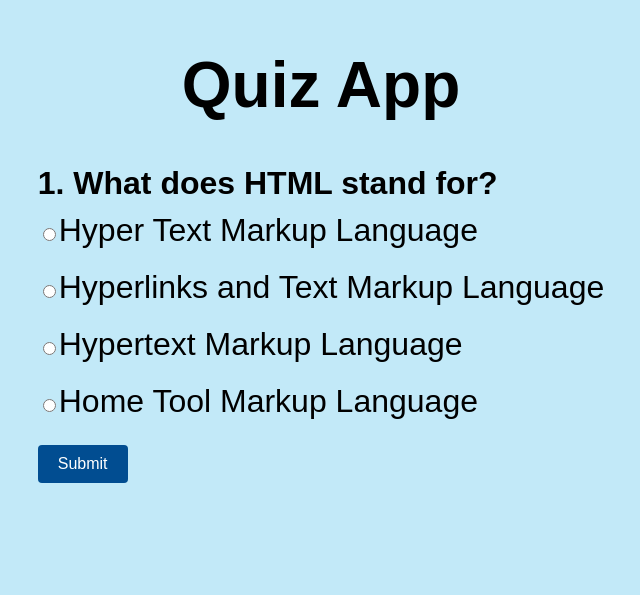
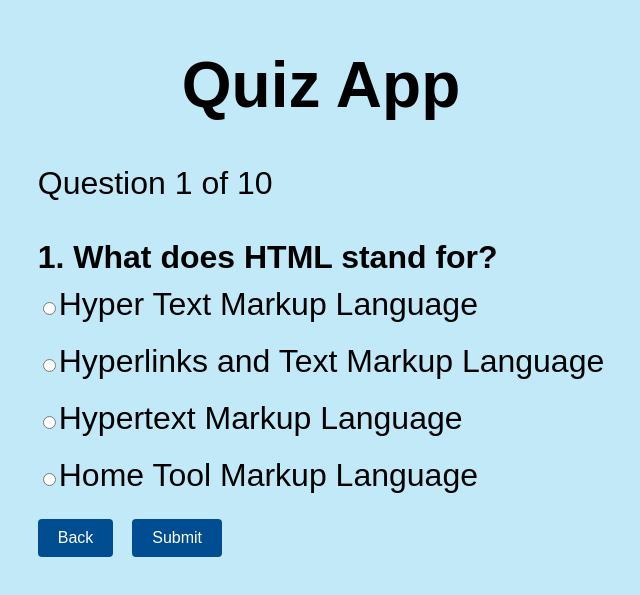
Before and after one commit to Kame-Bashuna/quizproject, a plain HTML site: page question.html in a window 1280 px wide. Shown: the part 195-790 px from the top of the page, without its empty margins (319-959 px from the left). Drawn offline with Linux system fonts and the light colour scheme.

Commit message:
add content

```diff
--- a/question.html
+++ b/question.html
@@ -9,12 +9,45 @@
 <body>
     <div class="container">
         <h1>Quiz App</h1>
+        <div class="question-counter" id="questionCounter">Question 1 of 10</div>
+        <br>
         <div id="quiz"></div>
-        <div id="result" class="result"></div>
+         <div id="result" class="result"></div>
+        <button id="backButton"   class="button">Back</button>
         <button id="submit" class="button">Submit</button>
         <button id="retry" class="button hide">Retry</button>
         <button id="showAnswers" class="button hide">Show Answer</button>
-      </div>
+    </div>
+
     <script src="question.js"></script>
+
+    <script>
+        function myFunction(x) {
+          if (x.matches) { // If media query matches
+            document.body.style.backgroundColor = "#c2e9f8";
+          } else {
+           document.body.style.backgroundColor = "#c2e9f8";
+          }
+        }
+
+        // Create a MediaQueryList object
+        var x = window.matchMedia("(max-width: 700px)")
+
+        // Call listener function at run time
+        myFunction(x);
+
+        // Attach listener function on state changes
+        x.addEventListener("change", function() {
+          myFunction(x);
+        });
+
+
+</script>
+
+
+
+
+
+
 </body>
 </html>
--- a/question.js
+++ b/question.js
@@ -1,154 +1,138 @@
-const quizData = [
-    {
-      question: '1. What does HTML stand for?',
-      options: ['Hyper Text Markup Language',
-                'Home Tool Markup Language',
-                'Hyperlinks and Text Markup Language',
-                'Hypertext Markup Language'],
-      answer: 'Hyper Text Markup Language',
-    },
-    {
-      question: '2. Which technology is primarily responsible for the styling of web pages?',
-      options: ['HTML', 'JavaSript', 'CSS', 'Python'],
-      answer: 'CSS',
-    },
-    {
-      question: '3. What does CSS stand for?',
-      options: ['Creative Style Sheet', 'Computer Style Sheet', 'Custom Style Sheet', 'Cascading Style Sheet'],
-      answer: 'Cascading Style Sheet',
-    },
-    {
-      question: '4. Which programming language is mainly used for adding interactivity to websites?',
-      options: ['HTML', 'Python', 'JavaScript', 'CSS'],
-      answer: 'JavaScript',
-    },
-    {
-      question: '5. What is the purpose of a front-end web development framework like React or Angular?',
-      options: [
-        'To manage databases and server-side logic',
-        'To create a visually appealing user interface',
-        'To handle serve-side routing',
-        'To interact with web servers',
-      ],
-      answer: 'To create a visually appealing user interface',
-    },
-
-    {
-      question: '6. Which part of web development is responsible for handling data storage and retrieval?',
-      options: ['Front-end development', 'Back-end development', 'Full-stack development', 'Middleware development'],
-      answer: 'Back-end development',
-    },
-    {
-      question: '7. What is the primary function of a web server in the context of web development?',
-      options: [
-        'Rendering web pages on the clients browser',
-        'Executing JavaScript code',
-        'Storing user data',
-        'Handling HTTP requests and serving web pages',
-      ],
-      answer: 'Handling HTTP requests and serving web pages',
-    },
-    {
-      question: '8.Which of the following is the Web Application equivalent to querySelectorAll?',
-      options: [
-        '#',
-        '&',
-        '!',
-        '$'
-      ],
-      answer: '#',
-    },
-    {
-      question: '9.When does javascript code appear in inline within an HTML file',
-      options: [
-        'between or outside the "script" tag',
-        'Between the header tag',
-        'Outside the "script" tag',
-        'Between the "script" tag'
-      ],
-      answer: 'Between the "script" tag',
-    },
-    {
-      question: '10.Which of the following is not a back-end programming language commonly used in web development?',
-      options: [
-        'PHP',
-        'Ruby',
-        'Java',
-        'HTML'
-      ],
-      answer: 'HTML',
-    },
-  ]
+// Fetch the quiz data from the JSON file
+fetch('./quiz.json')
+  .then(response => response.json())
+  .then(data => {
+    // Store the quiz data in a global variable
+    window.quizData = data;
+    // Call the function to display the first question
+    displayQuestion();
+  })
+  .catch(error => console.error(error));
 
 
+
+// Get the necessary DOM elements
 const quizContainer = document.getElementById('quiz');
 const resultContainer = document.getElementById('result');
 const submitButton = document.getElementById('submit');
 const retryButton = document.getElementById('retry');
 const showAnswerButton = document.getElementById('showAnswers');
+const backButton = document.getElementById('backButton')
+
+function countTotalQuestions() {
+  return window.quizData.length;
+}
+function updateQuestionCounter() {
+  const questionCounter = document.getElementById('questionCounter');
+  questionCounter.textContent = `Question ${currentQuestion + 1} of ${window.quizData.length}`;
+}
+
+// Function to display the current question
+function displayQuestion() {
+  // ...
+
+  // Update the question counter
+  updateQuestionCounter();
+}
+
+// Function to check the selected answer
+function checkAnswer() {
+  // ...
+
+  // Update the question counter
+  updateQuestionCounter();
+}
+
+
+// Function to go back to the previous question
+function goBack() {
+  if (currentQuestion > 0) {
+    currentQuestion--;
+    displayQuestion();
+  }
+}
+
+
+
 let currentQuestion = 0;
 let score = 0;
 let incorrectAnswers = [];
+
+
+
+// Function to shuffle an array
 function shuffleArray(array) {
   for (let i = array.length - 1; i > 0; i--) {
     const j = Math.floor(Math.random() * (i + 1));
     [array[i], array[j]] = [array[j], array[i]];
   }
 }
+
+// Function to display the current question
 function displayQuestion() {
-    const questionData = quizData[currentQuestion];
+  const questionData = window.quizData[currentQuestion];
   const questionElement = document.createElement('div');
   questionElement.className = 'question';
-    questionElement.innerHTML = questionData.question;
+  questionElement.textContent = questionData.question;
   const optionsElement = document.createElement('div');
   optionsElement.className = 'options';
   const shuffledOptions = [...questionData.options];
   shuffleArray(shuffledOptions);
-    for (let i = 0; i < shuffledOptions.length; i++) {
-      const option = document.createElement('label');
-      option.className = 'option';
+  shuffledOptions.forEach(option => {
+    const optionElement = document.createElement('label');
+    optionElement.className = 'option';
     const radio = document.createElement('input');
     radio.type = 'radio';
     radio.name = 'quiz';
-      radio.value = shuffledOptions[i];
-      const optionText = document.createTextNode(shuffledOptions[i]);
-      option.appendChild(radio);
-      option.appendChild(optionText);
-      optionsElement.appendChild(option);
-    }
+    radio.value = option;
+    const optionText = document.createTextNode(option);
+    optionElement.appendChild(radio);
+    optionElement.appendChild(optionText);
+    optionsElement.appendChild(optionElement);
+  });
   quizContainer.innerHTML = '';
   quizContainer.appendChild(questionElement);
   quizContainer.appendChild(optionsElement);
+
+  updateQuestionCounter();
+
+
 }
+
+// Function to check the selected answer
 function checkAnswer() {
   const selectedOption = document.querySelector('input[name="quiz"]:checked');
   if (selectedOption) {
     const answer = selectedOption.value;
-      if (answer === quizData[currentQuestion].answer) {
+    if (answer === window.quizData[currentQuestion].answer) {
       score++;
     } else {
       incorrectAnswers.push({
-          question: quizData[currentQuestion].question,
+        question: window.quizData[currentQuestion].question,
         incorrectAnswer: answer,
-          correctAnswer: quizData[currentQuestion].answer,
+        correctAnswer: window.quizData[currentQuestion].answer,
       });
     }
     currentQuestion++;
     selectedOption.checked = false;
-      if (currentQuestion < quizData.length) {
+    if (currentQuestion < window.quizData.length) {
       displayQuestion();
     } else {
       displayResult();
     }
   }
 }
+
+// Function to display the result
 function displayResult() {
   quizContainer.style.display = 'none';
   submitButton.style.display = 'none';
   retryButton.style.display = 'inline-block';
   showAnswerButton.style.display = 'inline-block';
-    resultContainer.innerHTML = `You scored ${score} out of ${quizData.length}!`;
+  resultContainer.innerHTML = `You scored ${score} out of ${window.quizData.length}!`;
 }
+
+// Function to retry the quiz
 function retryQuiz() {
   currentQuestion = 0;
   score = 0;
@@ -160,6 +144,8 @@ const quizData = [
   resultContainer.innerHTML = '';
   displayQuestion();
 }
+
+// Function to show the correct answers
 function showAnswer() {
   quizContainer.style.display = 'none';
   submitButton.style.display = 'none';
@@ -176,12 +162,16 @@ const quizData = [
     `;
   }
   resultContainer.innerHTML = `
-      <p>You scored ${score} out of ${quizData.length}!</p>
+    <p>You scored ${score} out of ${window.quizData.length}!</p>
     <p>Incorrect Answers:</p>
     ${incorrectAnswersHtml}
   `;
 }
+
+// Add event listeners to the buttons
+backButton.addEventListener('click', goBack);
 submitButton.addEventListener('click', checkAnswer);
 retryButton.addEventListener('click', retryQuiz);
 showAnswerButton.addEventListener('click', showAnswer);
-  displayQuestion();
+
+;
--- /dev/null
+++ b/quiz.json
@@ -0,0 +1,81 @@
+[
+    {
+      "question": "1. What does HTML stand for?",
+      "options": ["Hyper Text Markup Language",
+                "Home Tool Markup Language",
+                "Hyperlinks and Text Markup Language",
+                "Hypertext Markup Language"],
+      "answer": "Hyper Text Markup Language"
+    },
+    {
+      "question": "2. Which technology is primarily responsible for the styling of web pages?",
+      "options": ["HTML", "JavaSript", "CSS", "Python"],
+      "answer": "CSS"
+    },
+    {
+      "question": "3. What does CSS stand for?",
+      "options": ["Creative Style Sheet", "Computer Style Sheet", "Custom Style Sheet", "Cascading Style Sheet"],
+      "answer": "Cascading Style Sheet"
+    },
+    {
+      "question": "4. Which programming language is mainly used for adding interactivity to websites?",
+      "options": ["HTML", "Python", "JavaScript", "CSS"],
+      "answer": "JavaScript"
+    },
+    {
+      "question": "5. What is the purpose of a front-end web development framework like React or Angular?",
+      "options": [
+        "To manage databases and server-side logic",
+        "To create a visually appealing user interface",
+        "To handle serve-side routing",
+        "To interact with web servers"
+      ],
+      "answer": "To create a visually appealing user interface"
+    },
+
+    {
+      "question": "6. Which part of web development is responsible for handling data storage and retrieval?",
+      "options": ["Front-end development", "Back-end development", "Full-stack development", "Middleware development"],
+      "answer": "Back-end development"
+    },
+    {
+      "question": "7. What is the primary function of a web server in the context of web development?",
+      "options": [
+        "Rendering web pages on the clients browser",
+        "Executing JavaScript code",
+        "Storing user data",
+        "Handling HTTP requests and serving web pages"
+      ],
+      "answer": "Handling HTTP requests and serving web pages"
+    },
+    {
+      "question": "8.Which of the following is the Web Application equivalent to querySelectorAll?",
+      "options": [
+        "#",
+        "&",
+        "!",
+        "$"
+      ],
+      "answer": "#"
+    },
+    {
+      "question": "9.When does javascript code appear in inline within an HTML file",
+      "options": [
+        "between or outside the 'script' tag",
+        "Between the header tag",
+        "Outside the 'script' tag",
+        "Between the 'script' tag"
+      ],
+      "answer": "Between the 'script' tag"
+    },
+    {
+      "question": "10.Which of the following is not a back-end programming language commonly used in web development?",
+      "options": [
+        "PHP",
+        "Ruby",
+        "Java",
+        "HTML"
+      ],
+      "answer": "HTML"
+    }
+  ]
```
Also changed, not shown: style.css (+70 -8 lines). Lines whose indentation alone changed are shown as unchanged.
